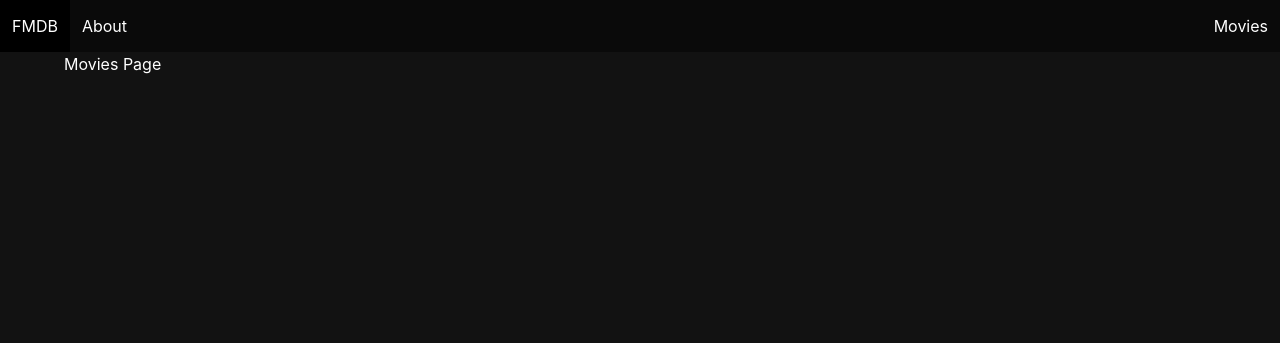
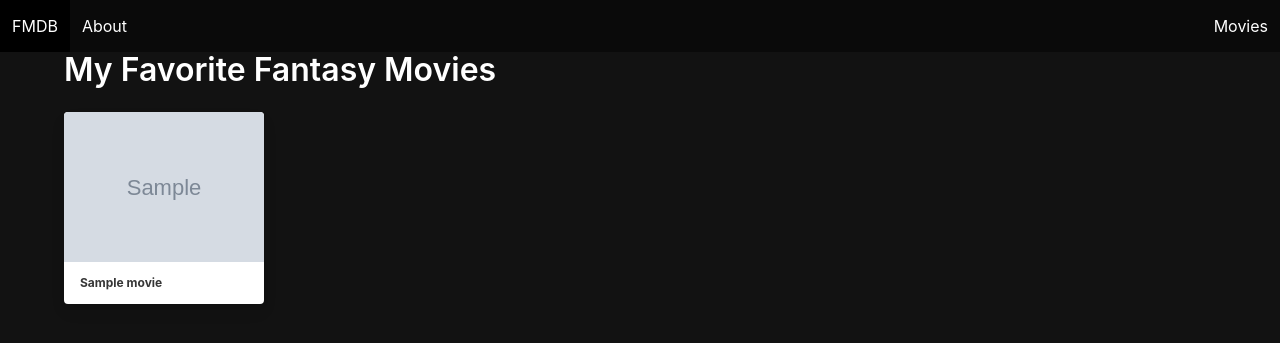
Before and after one commit to KingdomTechie/django-fantasy, a Django app: page /movies/ in a window 1280 px wide. Shown: the top 343 px of the page. Run offline with Django 3.2, Linux system fonts and the light colour scheme; tables that the repository leaves empty hold one stand-in row (values such as "Sample post"); grey boxes marked "Sample" are stand-in pictures; some libraries are stand-ins or nearby versions.

Commit message:
Movies are displayed on list page

```diff
--- a/main_app/static/styles/main.css
+++ b/main_app/static/styles/main.css
@@ -7,3 +7,27 @@ body {
 h1, h2, h3 {
     color: #ffffff;
 }
+
+.title {
+    color: #ffffff;
+  }
+
+  .gallery {
+    display: flex;
+    flex-wrap: wrap;
+    gap: 30px;
+  }
+
+  .gallery .card {
+    max-width: 200px;
+    /* max-width: 30%; */
+    transition: 0.1s linear;
+  }
+
+  .gallery .card:hover {
+    transform: scale(1.3);
+  }
+
+  p {
+    font-size: 12px;
+  }
--- a/main_app/templates/base.html
+++ b/main_app/templates/base.html
@@ -29,7 +29,7 @@
             <a class="navbar-item" href="/about">About</a>
           </div>
           <div class="navbar-menu navbar-end">
-            <a class="navbar-item" href="{% url 'movies' %}">Movies</a>
+            <a class="navbar-item" href="{% url 'movies_list' %}">Movies</a>
           </div>
         </nav>
     <div class="container">
--- a/main_app/templates/movie_list.html
+++ b/main_app/templates/movie_list.html
@@ -1,6 +1,25 @@
 {% extends 'base.html' %}
 
 {% block content %}
-<h1>Movies Page</h1>
+
+<h1 class="title">My Favorite Fantasy Movies</h1>
+
+<div class="gallery">
+
+{% for movie in movies%}
+<a href="">
+    <div class="card">
+        <div class="card-image">
+           <figure class="image is-200x200">
+                <img src="{{movie.imgurl}}" alt="{{movie.title}}">
+           </figure>
+        </div>
+        <div class="card-header">
+            <p class="card-header-title">{{movie.title}}</p>
+        </div>
+    </div>
+</a>
+{%endfor%}
+</div>
 
 {% endblock %}
--- a/main_app/urls.py
+++ b/main_app/urls.py
@@ -4,5 +4,5 @@ from . import views
 urlpatterns = [
     path('', views.Home.as_view(), name='home'),
     path('about/', views.About.as_view(), name='about'),
-    path('movies/', views.Movies.as_view(), name='movies')
+    path('movies/', views.Movies.as_view(), name='movies_list')
 ]
--- a/main_app/views.py
+++ b/main_app/views.py
@@ -2,6 +2,7 @@ from django.shortcuts import render
 from django.views import View
 from django.views.generic.base import TemplateView
 from django.http import HttpResponse
+from . models import Movie
 
 # Create your views here.
 
@@ -13,3 +14,8 @@ class About(TemplateView):
 
 class Movies(TemplateView):
     template_name = 'movie_list.html'
+
+    def get_context_data(self, **kwargs):
+        context = super().get_context_data(**kwargs)
+        context['movies'] = Movie.objects.all()
+        return context
```
